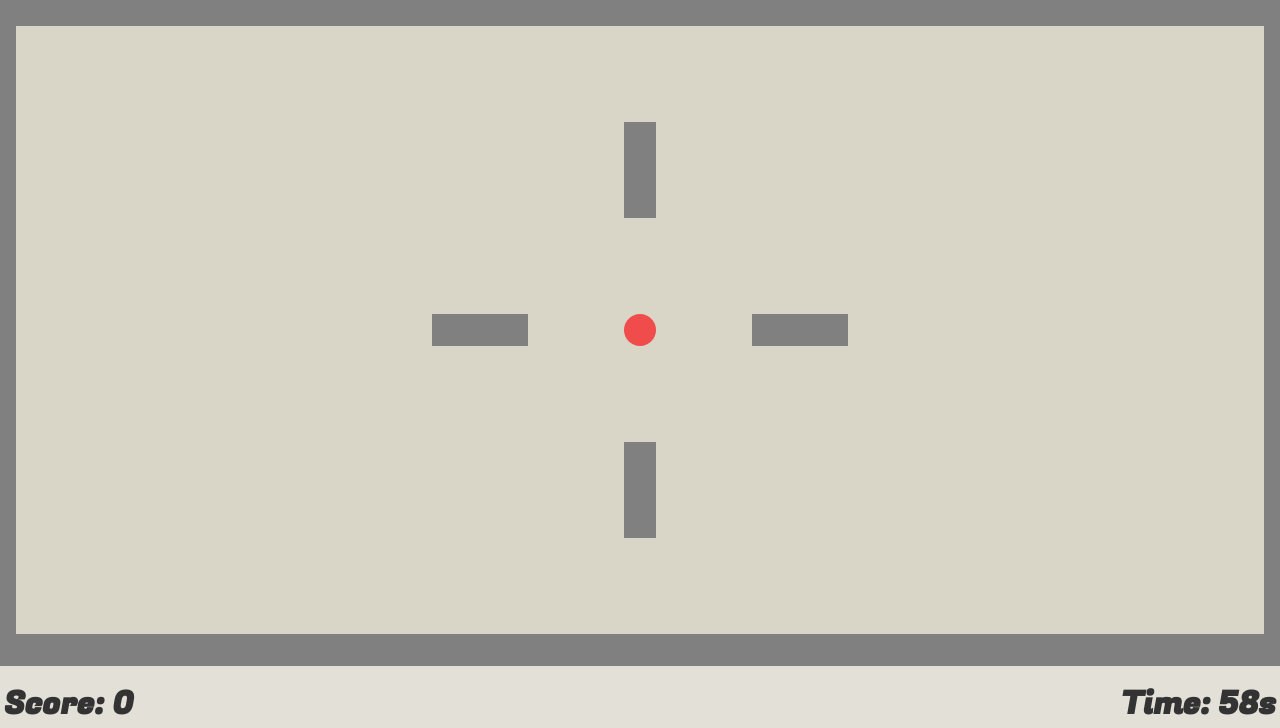
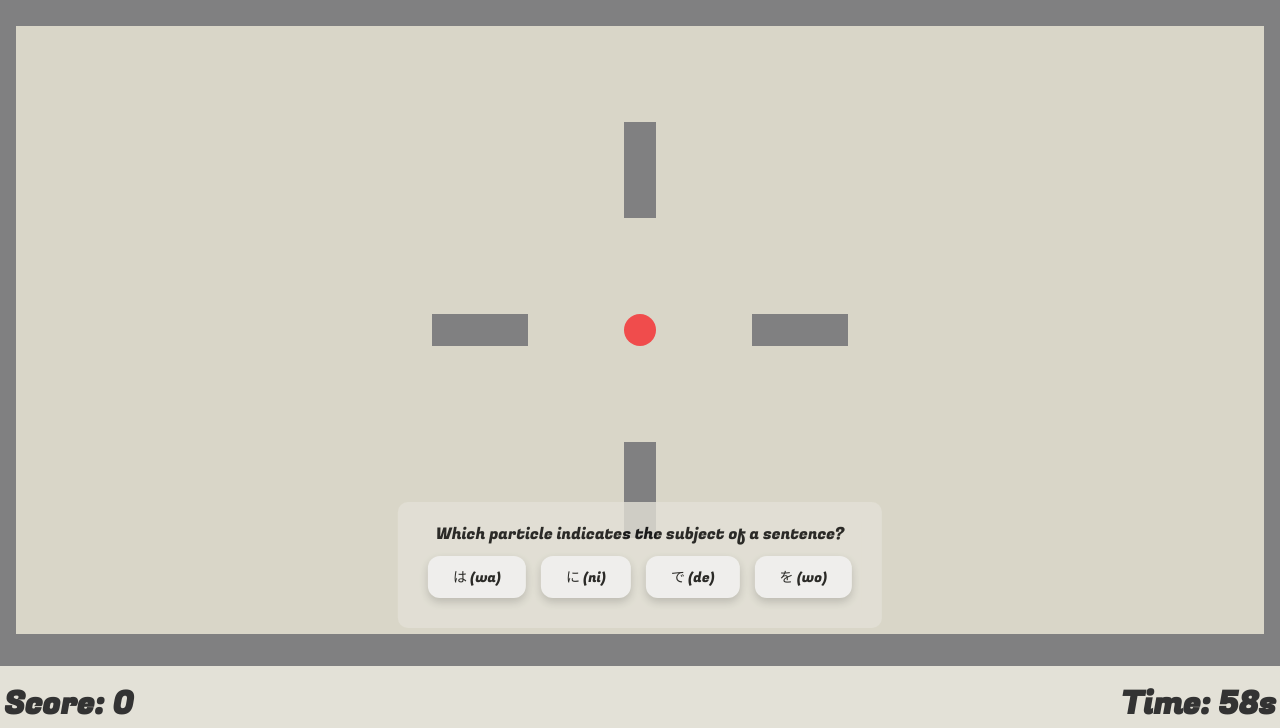
Before and after one commit to Gordan-Peci/Japlay, a plain HTML site: page Japlay/game.html in a window 1280 px wide. Both pictures are taken after a click on the button "Sword". Shown: the part 108-836 px from the top of the page. Drawn offline with Linux system fonts and the light colour scheme.

Commit message:
created 15 questions, displaying them in a random order and answers are also in random places everytime, for now they dont preform attack when answerd but print in console. #13

```diff
--- a/Japlay/game.html
+++ b/Japlay/game.html
@@ -7,7 +7,7 @@
     <link href="https://fonts.googleapis.com/css2?family=Fugaz+One&display=swap" rel="stylesheet">
     <title>Japlay</title>
 </head>
-<body onload="startGame()">
+<body>
     <div>
         <header class="container">
             <h1 id="gameTitle" class="game-title"></h1>
@@ -23,6 +23,15 @@
                 <h3 id="endByTimeTitle" class="end-by-time-title">OUT OF TIME</h3>
                 <p id="endOfTimeScoreDisplay"></p>
             </div>
+            <div id="questionDisplay" class="question-display">
+                <p id="questionText" class="question-text"></p>
+                <div class="answer-button-box">
+                    <button id="answer1" class="answer1"></button>
+                <button id="answer2" class="answer2"></button>
+                <button id="answer3" class="answer3"></button>
+                <button id="answer4" class="answer4"></button>
+                </div>
+            </div>
             <canvas id="gameCanvas" class="game-canvas">
             </canvas>
         </main>
@@ -37,5 +46,6 @@
     <script src="scripts/inputHandler.js"></script>
     <script src="scripts/collisions.js"></script>
     <script src="scripts/gameState.js"></script>
+    <script src="scripts/questions.js"></script>
 </body>
 </html>
--- a/Japlay/scripts/game.js
+++ b/Japlay/scripts/game.js
@@ -160,7 +160,6 @@ function gameLoop() {
         requestAnimationFrame(gameLoop);
     } else if (gameState === 'outOfTime') {
         // Game is over, don't continue the loop
-        // The outOfTime div is already visible from gameOver() function
         return;
     } else {
         requestAnimationFrame(gameLoop);
@@ -173,4 +172,6 @@ function selectClass(choice) {
     initializePlayer();
     startTimerFunc();
     gameLoop();
+    nextQuestion();
+    document.getElementById('questionDisplay').style.display = "block";
 }
--- /dev/null
+++ b/Japlay/scripts/questions.js
@@ -0,0 +1,145 @@
+const jlptN5Questions = [
+    {
+        question: "What does 'こんにちは' mean?",
+        answers: ["Hello", "Goodbye", "Thank you", "Excuse me"],
+        correctIndex: 0
+    },
+    {
+        question: "How do you say 'book' in Japanese?",
+        answers: ["ほん (hon)", "かみ (kami)", "つくえ (tsukue)", "いす (isu)"],
+        correctIndex: 0
+    },
+    {
+        question: "What is the Japanese word for 'water'?",
+        answers: ["みず (mizu)", "ひ (hi)", "そら (sora)", "かぜ (kaze)"],
+        correctIndex: 0
+    },
+    {
+        question: "Which particle indicates the subject of a sentence?",
+        answers: ["は (wa)", "を (wo)", "に (ni)", "で (de)"],
+        correctIndex: 0
+    },
+    {
+        question: "What does 'たべます' mean?",
+        answers: ["To eat", "To drink", "To see", "To go"],
+        correctIndex: 0
+    },
+    {
+        question: "How do you say 'I' in Japanese (formal)?",
+        answers: ["わたし (watashi)", "ぼく (boku)", "おれ (ore)", "わたくし (watakushi)"],
+        correctIndex: 0
+    },
+    {
+        question: "What is the reading of this kanji: 人?",
+        answers: ["ひと (hito)", "にん (nin)", "じん (jin)", "にんげん (ningen)"],
+        correctIndex: 0
+    },
+    {
+        question: "What does 'ありがとう' mean?",
+        answers: ["Thank you", "I'm sorry", "Good morning", "Good night"],
+        correctIndex: 0
+    },
+    {
+        question: "Which number is '七'?",
+        answers: ["7", "1", "4", "9"],
+        correctIndex: 0
+    },
+    {
+        question: "What is the Japanese word for 'big'?",
+        answers: ["おおきい (ookii)", "ちいさい (chiisai)", "たかい (takai)", "やすい (yasui)"],
+        correctIndex: 0
+    },
+    {
+        question: "What does 'いきます' mean?",
+        answers: ["To go", "To come", "To return", "To stay"],
+        correctIndex: 0
+    },
+    {
+        question: "How do you say 'teacher' in Japanese?",
+        answers: ["せんせい (sensei)", "がくせい (gakusei)", "いしゃ (isha)", "えんぴつ (enpitsu)"],
+        correctIndex: 0
+    },
+    {
+        question: "Which is the correct way to say 'I am a student'?",
+        answers: ["わたしはがくせいです", "わたしがくせいです", "がくせいですわたし", "がくせいわたしです"],
+        correctIndex: 0
+    },
+    {
+        question: "What is the Japanese word for 'cat'?",
+        answers: ["ねこ (neko)", "いぬ (inu)", "とり (tori)", "さかな (sakana)"],
+        correctIndex: 0
+    },
+    {
+        question: "What does 'すみません' mean?",
+        answers: ["Excuse me / I'm sorry", "Thank you", "Goodbye", "Hello"],
+        correctIndex: 0
+    }
+];
+
+let usedQuestions = [];
+let currentQUestion = null;
+
+const questionText = document.getElementById('questionText');
+const answer1 = document.getElementById('answer1');
+const answer2 = document.getElementById('answer2');
+const answer3 = document.getElementById('answer3');
+const answer4 = document.getElementById('answer4');
+const answerButtons = [answer1, answer2, answer3, answer4];
+
+answerButtons.forEach((button, index) => {
+    button.addEventListener('click', () => {
+        checkAnswer(index);
+    });
+});
+
+function nextQuestion() {
+    // Get a random question
+    const availableQuestions = jlptN5Questions.filter(q => !usedQuestions.includes(q));
+
+    if (availableQuestions.length === 0) {
+        console.log("No more questions");
+        return;
+    }
+
+    const randomIndex = Math.floor(Math.random() * availableQuestions.length);
+    currentQuestion = availableQuestions[randomIndex];
+    usedQuestions.push(currentQuestion);
+
+    // Display the question
+    displayQuestion(currentQuestion);
+}
+
+function displayQuestion(question) {
+    questionText.textContent = question.question;
+
+    // Shuffle the answers
+    const shuffledAnswers = shuffleArray([...question.answers]);
+
+    // Display answers on buttons
+    answerButtons.forEach((button, index) => {
+        button.textContent = shuffledAnswers[index];
+    });
+
+    // Store correct answer index for shuffled answers
+    currentQuestion.shuffledCorrectIndex = shuffledAnswers.indexOf(question.answers[question.correctIndex]);
+}
+
+function checkAnswer(selectedIndex) {
+    const isCorrect = selectedIndex === currentQuestion.shuffledCorrectIndex;
+
+    if (isCorrect) {
+        console.log("Correct answer!");
+    } else {
+        console.log("Wrong answer");
+    }
+
+    nextQuestion();
+}
+
+function shuffleArray(array) {
+    for (let i = array.length - 1; i > 0; i--) {
+        const j = Math.floor(Math.random() * (i + 1));
+        [array[i], array[j]] = [array[j], array[i]];
+    }
+    return array;
+}
--- a/Japlay/style/game.css
+++ b/Japlay/style/game.css
@@ -81,6 +81,47 @@ body.fade-in {
     display: none;
 }
 
+.question-display {
+    position: absolute;
+    left: 50%;
+    transform: translateX(-50%);
+    top: 85%;
+    transform: translate(-50%, -50%);
+    z-index: 10;
+    background-color: #e3e1d7;
+    opacity: 80%;
+    padding: 20px;
+    border-radius: 10px;
+    text-align: center;
+    border: 0px;
+    display: none;
+}
+
+.answer-button-box {
+    display: flex;
+    justify-content: space-between;
+    align-items: center;
+    padding: 10px;
+    gap: 15px;
+}
+
+.answer1, .answer2, .answer3, .answer4 {
+    font-family: 'Fugaz One', cursive;
+    background-color: whitesmoke;
+    border: none;
+    font-size: 14px;
+    padding: 10px 25px;
+    border-radius: 12px;
+    transition: all 0.3s ease;
+    overflow: hidden;
+    box-shadow: 0 4px 8px rgba(0, 0, 0, 0.2);
+}
+.answer1:hover, .answer2:hover, .answer3:hover, .answer4:hover{
+    background-color: #ff3434;
+    color: white;
+    cursor: pointer;
+}
+
 main{
     position: relative;
     display: inline-block;
```
